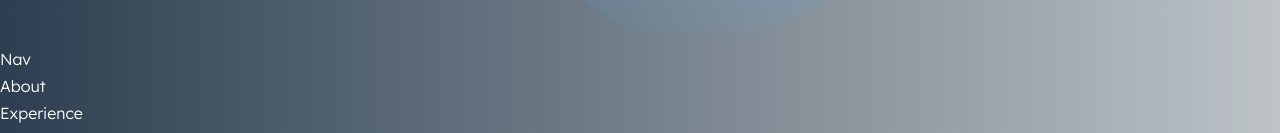
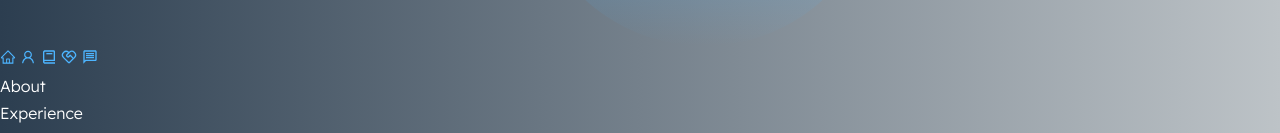
Before and after one commit to noeliamodica/React_ProyectoPortfolioPersonal-, a React (Create React App) app: page / in a window 1280 px wide. Shown: the part 754-887 px from the top of the page. Built offline with nearby package versions, Linux system fonts and the light colour scheme.

Commit message:
component nav

```diff
--- a/src/components/nav/Nav.js
+++ b/src/components/nav/Nav.js
@@ -1,9 +1,20 @@
 import React from 'react'
 import './Nav.css'
+import { AiOutlineHome } from 'react-icons/ai'
+import { AiOutlineUser } from 'react-icons/ai'
+import { BiBook } from 'react-icons/bi'
+import { RiServiceLine } from 'react-icons/ri'
+import { MdOutlineMessage } from 'react-icons/md'
 
 const Nav = () => {
   return (
-    <div>Nav</div>
+    <nav>
+      <a href='#home'> <AiOutlineHome /> </a>
+      <a href='#about'> <AiOutlineUser /> </a>
+      <a href='#experience'> <BiBook /> </a>
+      <a href='#services'> <RiServiceLine /> </a>
+      <a href='#contact'> <MdOutlineMessage /> </a>
+    </nav>
   )
 }
 
```
